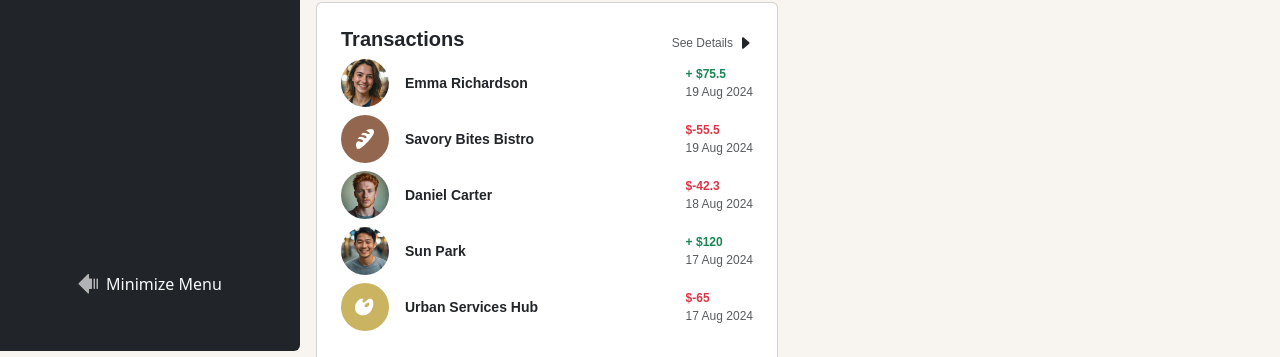
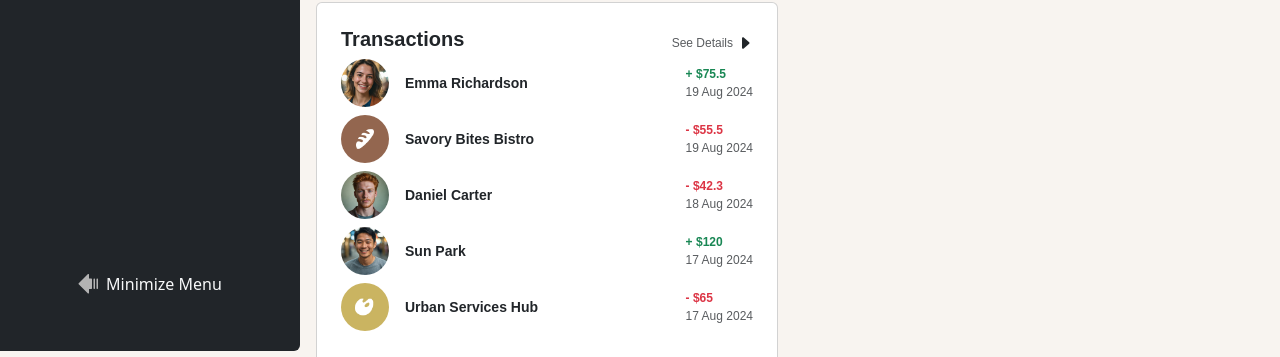
Before and after one commit to abdalsimam1-sketch/personal-finance-app, a React (Vite) app: page / in a window 1280 px wide. Shown: the part 449-806 px from the top of the page. Built offline with nearby package versions, Linux system fonts and the light colour scheme.

Commit message:
fix : the negative sign appearing after the dollar sign

```diff
--- a/src/pages/Overview.jsx
+++ b/src/pages/Overview.jsx
@@ -132,7 +132,8 @@ export const Overview = () => {
                     <span
                       className={`${item.amount > 0 ? "text-success" : "text-danger"} text-preset-5 fw-bold`}
                     >
-                      {item.amount > 0 ? <span>+</span> : ""} ${item.amount}
+                      {item.amount > 0 ? <span>+</span> : <span>-</span>} $
+                      {Math.abs(item.amount)}
                     </span>
                     <span className="text-preset-5 text-muted">
                       {FormatDate(item.date)}
```
